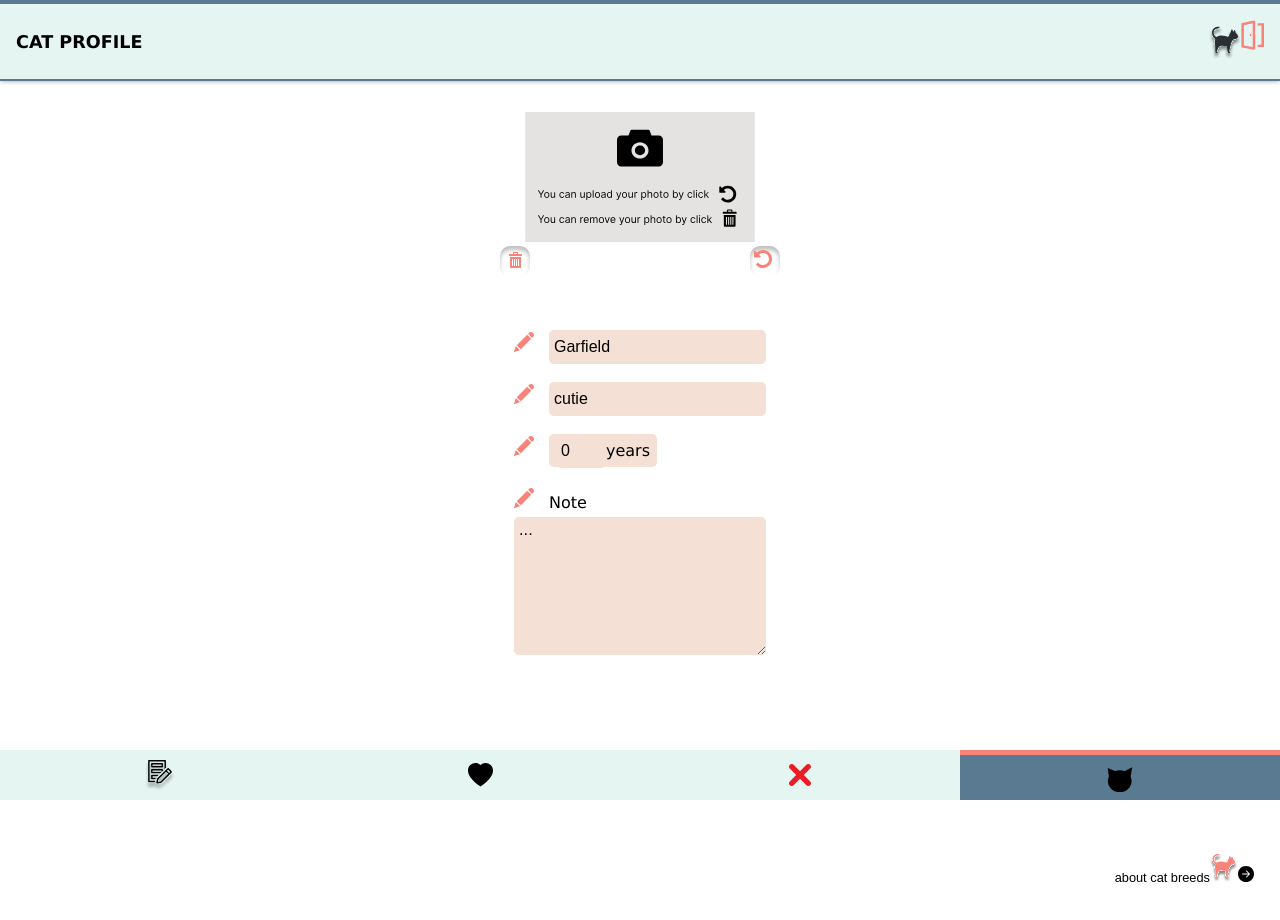
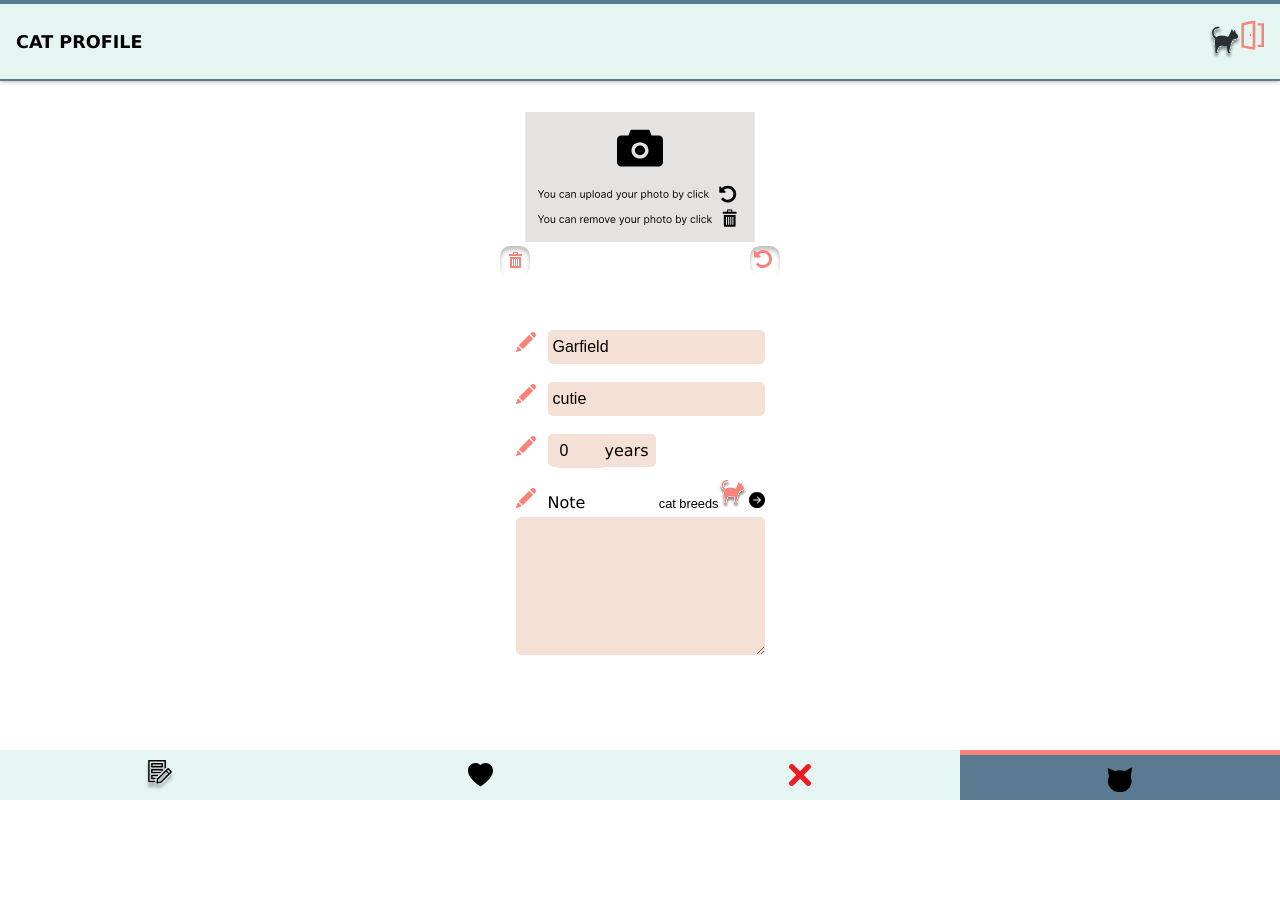
Before and after one commit to ttaannjjaa/capstone-project, a React (Create React App) app: page /profilepage in a window 1280 px wide. Shown: the top 920 px of the page. Built offline with nearby package versions, Linux system fonts and the light colour scheme.

Commit message:
adjust more stylings after new qa

```diff
--- a/src/components/SortButtonStyled.js
+++ b/src/components/SortButtonStyled.js
@@ -11,4 +11,13 @@ export const SortButtonStyled = styled.button`
   box-shadow: var(--box-shadow-inset);
   margin-right: 10px;
   flex-wrap: nowrap;
+  :hover {
+    background-color: var(--lightsteel);
+    color: var(--black);
+    border: 1px var(--coral) solid;
+  }
+  &:active {
+    opacity: 0.9;
+    border: 2px solid var(--steelblue);
+  }
 `;
--- a/src/pages/ProfilePage.js
+++ b/src/pages/ProfilePage.js
@@ -59,7 +59,7 @@ export default function ProfilePage() {
       : '0',
     profileNote: storedProfileData?.profileNote
       ? storedProfileData.profileNote
-      : '...',
+      : ' ',
   });
 
   const onKeyDownName = event => {
@@ -143,7 +143,7 @@ export default function ProfilePage() {
 
         <FormContainer title="after editing press enter">
           <div>
-            <img
+            <IconPencil
               src={iconpencil}
               width="20px"
               height="20px"
@@ -170,7 +170,7 @@ export default function ProfilePage() {
             </label>
           </div>
           <div>
-            <img
+            <IconPencil
               src={iconpencil}
               width="20px"
               height="20px"
@@ -197,7 +197,7 @@ export default function ProfilePage() {
             </label>
           </div>
           <div>
-            <img
+            <IconPencil
               src={iconpencil}
               width="20px"
               height="20px"
@@ -227,7 +227,7 @@ export default function ProfilePage() {
           </div>
           <NoteContainer>
             <div>
-              <img
+              <IconPencil
                 src={iconpencil}
                 width="20px"
                 height="20px"
@@ -249,22 +249,23 @@ export default function ProfilePage() {
               }
               onKeyDown={onKeyDownNote}
             />
-          </NoteContainer>
-        </FormContainer>
-        <div>
             <CatInfoPageButton
               onClick={() => navigate('/catinfopage', { replace: true })}
             >
-            <span>about cat breeds</span>
-            <img
+              <span>cat breeds</span>
+              <IconCatCoralRight
                 src={coralcatright}
                 alt="little cat looking to the right"
                 width="28"
                 height="28"
               />
-            <img src={iconarrowright} alt="arrow icon showing to the right" />
+              <IconArrowRight
+                src={iconarrowright}
+                alt="arrow icon showing to the right"
+              />
             </CatInfoPageButton>
-        </div>
+          </NoteContainer>
+        </FormContainer>
       </main>
     </FormPageStyle>
   );
@@ -274,7 +275,6 @@ const FormPageStyle = styled.section`
   background-color: var(--white);
   display: grid;
   grid-template-rows: 2.5rem 1fr 3rem;
-  position: relative;
 
   main {
     grid-row: 2 / 3;
@@ -369,10 +369,6 @@ const FormContainer = styled.form`
   flex-direction: column;
   gap: 10px;
   margin-top: 2rem;
-
-  img {
-    margin-right: 15px;
-  }
 `;
 
 const InputTextStyled = styled.input`
@@ -421,12 +417,14 @@ const LabelAgeStyled = styled.label`
 `;
 
 const NoteContainer = styled.div`
+  position: relative;
   div {
     margin: 10px 0 5px 0;
   }
 
   textarea {
     width: 100%;
+
     background-color: var(--peach);
     border: none;
     border-radius: 5px;
@@ -448,10 +446,22 @@ const CatInfoPageButton = styled.button`
   text-decoration: none;
   background-color: var(--white);
   position: absolute;
-  bottom: 65px;
-  right: 1.5rem;
+  right: -4px;
+  top: 0px;
   &:hover {
     cursor: pointer;
     transition: cubic-bezier(0.075, 0.82, 0.165, 1);
   }
 `;
+
+const IconPencil = styled.img`
+  margin-right: 12px;
+`;
+
+const IconArrowRight = styled.img`
+  margin-right: 2px;
+`;
+
+const IconCatCoralRight = styled.img`
+  margin-right: 2px;
+`;
```
Also changed, not shown: src/images/icon_image-add.svg (added). Lines whose indentation alone changed are shown as unchanged.
